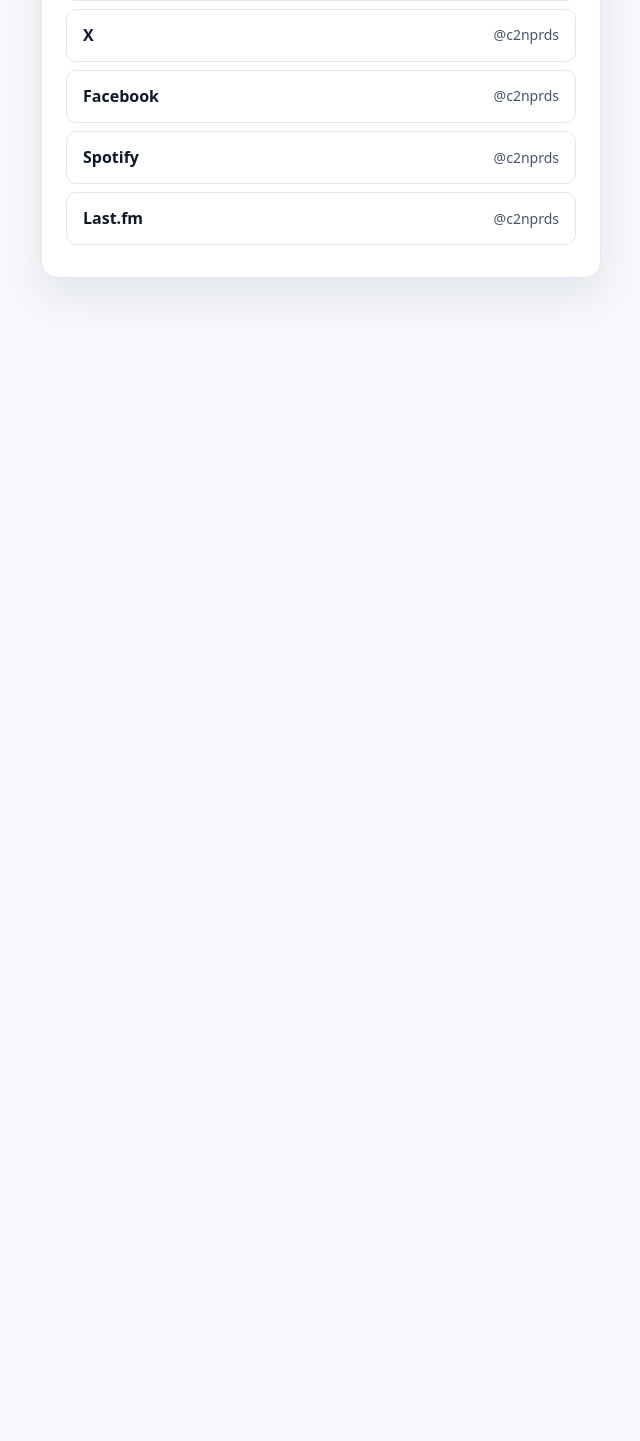
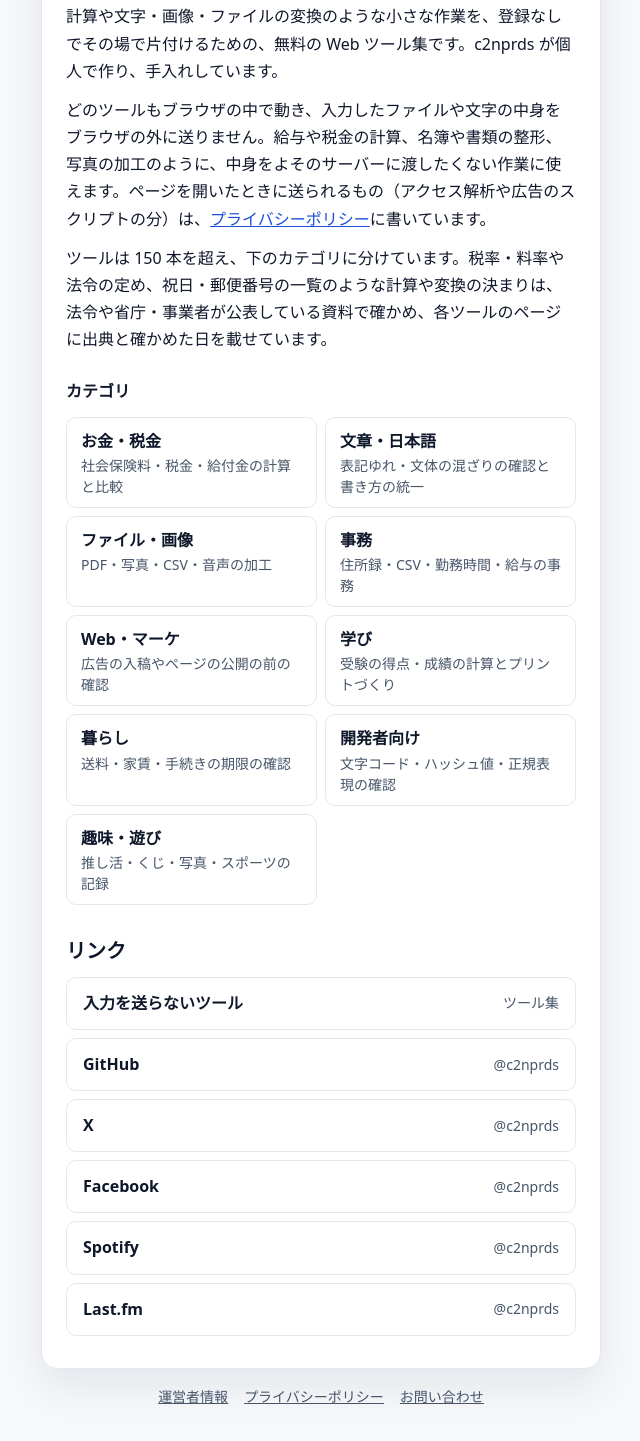
Before and after one commit to c2nprds/c2nprds.github.io, a plain HTML site: page index.html in a window 1280 px wide. Shown: the part 319-1760 px from the top of the page, without its empty margins (319-959 px from the left). Before the commit the page ends 800 px from the top, so only its background shows below. Drawn offline with Linux system fonts and the light colour scheme.

Commit message:
feat: 自己紹介のページにツール集の紹介とカテゴリ、運営者情報などへのリンクを足す

```diff
--- a/index.html
+++ b/index.html
@@ -4,11 +4,11 @@
 <meta charset="utf-8">
 <meta name="viewport" content="width=device-width, initial-scale=1">
 <title>c2nprds.com</title>
-<meta name="description" content="Daisuke Yokoyama（c2nprds）の自己紹介。Software Engineer・Web Developer・Editor。坂戸市在住。">
+<meta name="description" content="Daisuke Yokoyama（c2nprds）の自己紹介。Software Engineer・Web Developer・Editor。坂戸市在住。入力した中身を送らずにブラウザの中で使える無料の Web ツール集「入力を送らないツール」を作っています。">
 <link rel="canonical" href="https://c2nprds.com/">
 <meta property="og:type" content="profile">
 <meta property="og:title" content="c2nprds.com">
-<meta property="og:description" content="Daisuke Yokoyama（c2nprds）の自己紹介。Software Engineer・Web Developer・Editor。坂戸市在住。">
+<meta property="og:description" content="Daisuke Yokoyama（c2nprds）の自己紹介。Software Engineer・Web Developer・Editor。坂戸市在住。入力した中身を送らずにブラウザの中で使える無料の Web ツール集「入力を送らないツール」を作っています。">
 <meta property="og:url" content="https://c2nprds.com/">
 <meta property="og:site_name" content="c2nprds.com">
 <meta property="og:locale" content="ja_JP">
@@ -99,6 +99,39 @@
   a.link:hover { background: var(--c-accent-soft); border-color: var(--c-accent-tint); }
   a.link:focus-visible { outline: 2px solid var(--c-accent); outline-offset: 2px; }
   a.link span { color: var(--c-muted); font-size: 14px; font-weight: 400; white-space: nowrap; }
+  section { margin-top: 32px; }
+  h2 { margin: 0; font-size: 20px; line-height: 1.4; }
+  section p { margin: 12px 0 0; }
+  section a:not(.link):not(.category) { color: var(--c-accent-ink); }
+  /* ツール集を開くリンクは、見出しのすぐ下に置いて目立たせる（色はほかのリンクと同じ） */
+  .tools-open { margin-top: 16px; }
+  /* 狭い画面で、見出しのサイト名が語の途中で割れないよう、かぎかっこごとにまとめる */
+  .nowrap { white-space: nowrap; }
+  /* 狭い画面では、リンクの名前が 2 行に割れないよう、横の URL を出さない */
+  @media (max-width: 399px) { .tools-open span { display: none; } }
+  /* カテゴリは名前と短い説明を 2 行で出す。幅に余裕があれば 2 列にする */
+  ul.categories { margin-top: 12px; }
+  @media (min-width: 480px) { ul.categories { grid-template-columns: 1fr 1fr; } }
+  a.category {
+    display: block;
+    height: 100%;
+    padding: 10px 14px;
+    border: 1px solid var(--c-line);
+    border-radius: 10px;
+    color: var(--c-ink);
+    text-decoration: none;
+    font-weight: 600;
+  }
+  a.category:hover { background: var(--c-accent-soft); border-color: var(--c-accent-tint); }
+  a.category:focus-visible { outline: 2px solid var(--c-accent); outline-offset: 2px; }
+  a.category span { display: block; color: var(--c-muted); font-size: 14px; font-weight: 400; line-height: 1.5; }
+  h3 { margin: 24px 0 0; font-size: 16px; }
+  h2 + ul { margin-top: 12px; }
+  /* ページの下の、ツール集の運営者情報などへのリンク */
+  footer { width: 100%; max-width: 560px; margin-top: 16px; text-align: center; color: var(--c-muted); font-size: 14px; }
+  footer ul { margin: 0; display: flex; flex-wrap: wrap; justify-content: center; gap: 4px 16px; }
+  footer a { color: var(--c-muted); }
+  footer a:hover { color: var(--c-accent-ink); }
 </style>
 </head>
 <body>
@@ -111,6 +144,27 @@
       <p class="place">日本, 坂戸市</p>
     </div>
   </div>
+  <section aria-labelledby="tools-heading">
+    <h2 id="tools-heading">ツール集<span class="nowrap">「入力を送らないツール」</span></h2>
+    <a class="link tools-open" href="https://c2nprds.com/tools/">入力を送らないツールを開く <span>c2nprds.com/tools/</span></a>
+    <p>計算や文字・画像・ファイルの変換のような小さな作業を、登録なしでその場で片付けるための、無料の Web ツール集です。c2nprds が個人で作り、手入れしています。</p>
+    <p>どのツールもブラウザの中で動き、入力したファイルや文字の中身をブラウザの外に送りません。給与や税金の計算、名簿や書類の整形、写真の加工のように、中身をよそのサーバーに渡したくない作業に使えます。ページを開いたときに送られるもの（アクセス解析や広告のスクリプトの分）は、<a href="https://c2nprds.com/tools/privacy/">プライバシーポリシー</a>に書いています。</p>
+    <p>ツールは 150 本を超え、下のカテゴリに分けています。税率・料率や法令の定め、祝日・郵便番号の一覧のような計算や変換の決まりは、法令や省庁・事業者が公表している資料で確かめ、各ツールのページに出典と確かめた日を載せています。</p>
+    <h3>カテゴリ</h3>
+    <ul class="categories">
+      <li><a class="category" href="https://c2nprds.com/tools/c/money/">お金・税金<span>社会保険料・税金・給付金の計算と比較</span></a></li>
+      <li><a class="category" href="https://c2nprds.com/tools/c/text/">文章・日本語<span>表記ゆれ・文体の混ざりの確認と書き方の統一</span></a></li>
+      <li><a class="category" href="https://c2nprds.com/tools/c/file/">ファイル・画像<span>PDF・写真・CSV・音声の加工</span></a></li>
+      <li><a class="category" href="https://c2nprds.com/tools/c/office/">事務<span>住所録・CSV・勤務時間・給与の事務</span></a></li>
+      <li><a class="category" href="https://c2nprds.com/tools/c/web/">Web・マーケ<span>広告の入稿やページの公開の前の確認</span></a></li>
+      <li><a class="category" href="https://c2nprds.com/tools/c/edu/">学び<span>受験の得点・成績の計算とプリントづくり</span></a></li>
+      <li><a class="category" href="https://c2nprds.com/tools/c/life/">暮らし<span>送料・家賃・手続きの期限の確認</span></a></li>
+      <li><a class="category" href="https://c2nprds.com/tools/c/dev/">開発者向け<span>文字コード・ハッシュ値・正規表現の確認</span></a></li>
+      <li><a class="category" href="https://c2nprds.com/tools/c/hobby/">趣味・遊び<span>推し活・くじ・写真・スポーツの記録</span></a></li>
+    </ul>
+  </section>
+  <section aria-labelledby="links-heading">
+    <h2 id="links-heading">リンク</h2>
     <ul>
       <li><a class="link" href="https://c2nprds.com/tools/">入力を送らないツール <span>ツール集</span></a></li>
       <li><a class="link" href="https://github.com/c2nprds">GitHub <span>@c2nprds</span></a></li>
@@ -119,6 +173,14 @@
       <li><a class="link" href="https://open.spotify.com/user/c2nprds">Spotify <span>@c2nprds</span></a></li>
       <li><a class="link" href="http://www.lastfm.com/user/c2nprds">Last.fm <span>@c2nprds</span></a></li>
     </ul>
+  </section>
 </main>
+<footer>
+  <ul>
+    <li><a href="https://c2nprds.com/tools/about/">運営者情報</a></li>
+    <li><a href="https://c2nprds.com/tools/privacy/">プライバシーポリシー</a></li>
+    <li><a href="https://c2nprds.com/tools/contact/">お問い合わせ</a></li>
+  </ul>
+</footer>
 </body>
 </html>
```
Lines whose indentation alone changed are shown as unchanged.
